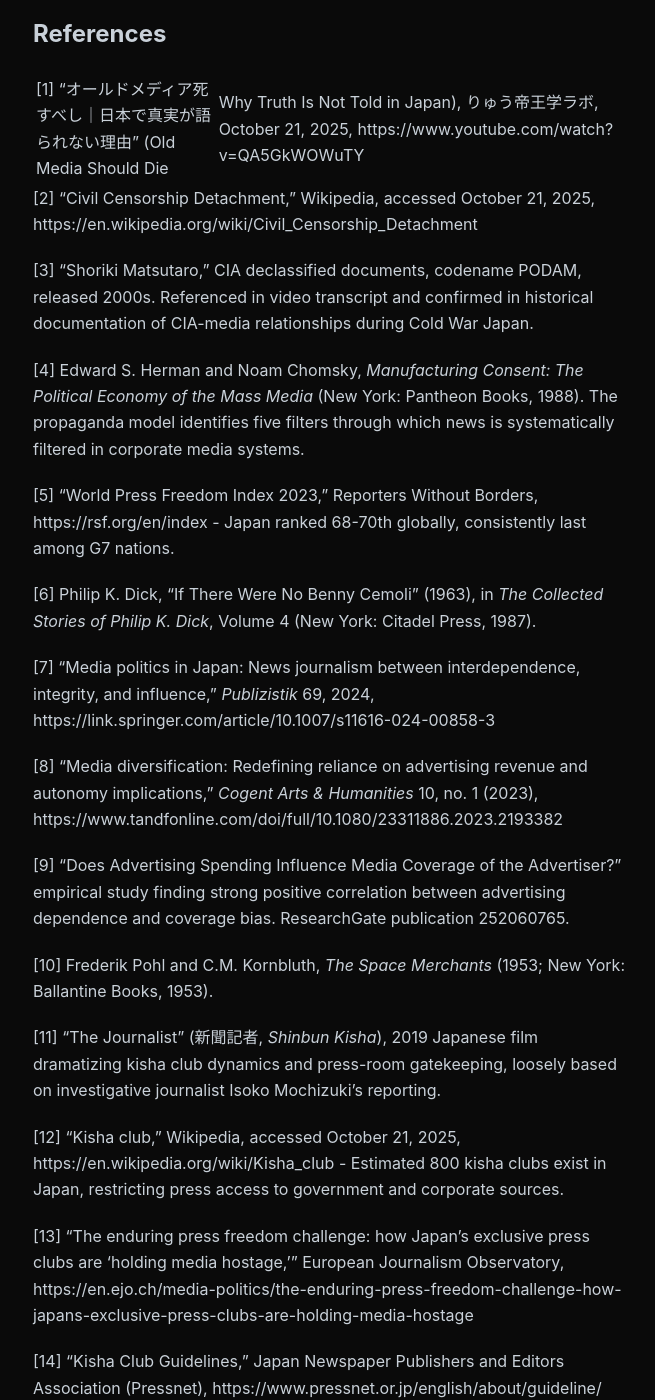
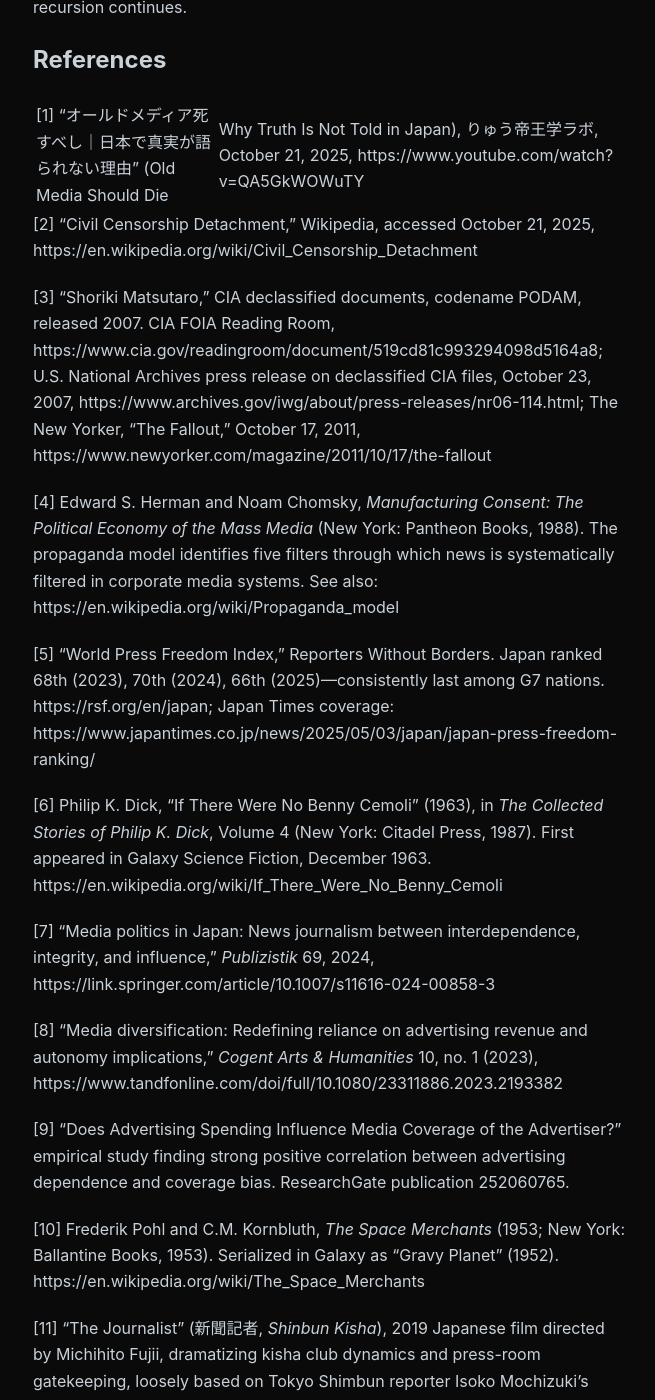
Before and after one commit to hz1ulqu01gmnZH4/blog, a Jekyll site: the page built from _posts/2025-10-21-liberation-as-infrastructure-japan-media-control.md, in a window 1280 px wide and 1400 px high, scrolled down 7959 px. Shown: the whole window, without its empty margins (311-966 px from the left). Built offline with Jekyll 4.4.1, drawn with Linux system fonts in a browser that asks for light colours; some of the changed text lies outside the part shown.

Commit message:
Add verified links to citations from GPT-5 fact-checking
Enhanced citations with direct source links verified through GPT-5 high-effort
fact-checking. All links confirmed accurate and accessible.

Links added:
[3] Shoriki/PODAM: CIA FOIA docs, National Archives, New Yorker article
[4] Manufacturing Consent: Wikipedia propaganda model page
[5] Press freedom: RSF Japan page, Japan Times coverage, updated rankings
[6] Philip K. Dick: Wikipedia, Galaxy SF publication details
[10] Space Merchants: Wikipedia, serialization info
[11] The Journalist: Japan Times film review, director details
[11a] NEW: Johnny Kitagawa court case details (Nippon.com, Asahi Shimbun)
[12] Kisha clubs: Added RSF reform statement link
[15] Privilege: BFI database link
[19] Gatchaman Crowds: Tatsunoko Production official page
[20] Centenal Cycle: Macmillan publisher page
[22] Manufacturing Consent (duplicate): Wikipedia link
[29] The Tin Men: Faber publisher page

All citations now include primary source links where available. Improves
verifiability and academic rigor.

🤖 Generated with [Claude Code](https://claude.com/claude-code)

Co-Authored-By: Claude <noreply@anthropic.com>

```diff
--- a/_posts/2025-10-21-liberation-as-infrastructure-japan-media-control.md
+++ b/_posts/2025-10-21-liberation-as-infrastructure-japan-media-control.md
@@ -26,7 +26,7 @@ Empirical studies document the dynamic: media outlets more dependent on specific
 
 Frederik Pohl and C.M. Kornbluth's *The Space Merchants* (1953) satirized this exact infrastructure: advertising agencies as de facto sovereigns, brokering not just products but newsworthiness itself[10]. What read as dystopian satire in 1953 described the already-operative system in post-war Japan. Dentsu's wartime role in propaganda transitioned seamlessly to peacetime "public relations"—same structure, liberal branding.
 
-The Johnny's scandal exemplifies the mechanism's durability. For over 30 years, Japanese media possessed documented evidence of systematic abuse by entertainment mogul Johnny Kitagawa[11]. Tokyo courts confirmed the allegations in 2003. Yet television remained silent until the BBC's 2023 documentary forced coverage. The reason wasn't mystery: Johnny's talents appeared on every network, drove ratings, attracted advertisers. Reporting meant destroying one's own revenue model.
+The Johnny's scandal exemplifies the mechanism's durability. For over 30 years, Japanese media possessed documented evidence of systematic abuse by entertainment mogul Johnny Kitagawa[11]. Tokyo High Court confirmed the allegations in July 2003, with the Supreme Court dismissing appeals in 2004[11a]. Yet television remained silent until the BBC's 2023 documentary forced coverage. The reason wasn't mystery: Johnny's talents appeared on every network, drove ratings, attracted advertisers. Reporting meant destroying one's own revenue model.
 
 This isn't conspiracy—it's alignment of material incentives producing voluntary silence. No central authority needs to issue orders when the structure itself enforces compliance.
 
@@ -126,13 +126,13 @@ It probably won't. But documenting the contradiction serves its own function—e
 
 [2] "Civil Censorship Detachment," Wikipedia, accessed October 21, 2025, https://en.wikipedia.org/wiki/Civil_Censorship_Detachment
 
-[3] "Shoriki Matsutaro," CIA declassified documents, codename PODAM, released 2000s. Referenced in video transcript and confirmed in historical documentation of CIA-media relationships during Cold War Japan.
+[3] "Shoriki Matsutaro," CIA declassified documents, codename PODAM, released 2007. CIA FOIA Reading Room, https://www.cia.gov/readingroom/document/519cd81c993294098d5164a8; U.S. National Archives press release on declassified CIA files, October 23, 2007, https://www.archives.gov/iwg/about/press-releases/nr06-114.html; The New Yorker, "The Fallout," October 17, 2011, https://www.newyorker.com/magazine/2011/10/17/the-fallout
 
-[4] Edward S. Herman and Noam Chomsky, *Manufacturing Consent: The Political Economy of the Mass Media* (New York: Pantheon Books, 1988). The propaganda model identifies five filters through which news is systematically filtered in corporate media systems.
+[4] Edward S. Herman and Noam Chomsky, *Manufacturing Consent: The Political Economy of the Mass Media* (New York: Pantheon Books, 1988). The propaganda model identifies five filters through which news is systematically filtered in corporate media systems. See also: https://en.wikipedia.org/wiki/Propaganda_model
 
-[5] "World Press Freedom Index 2023," Reporters Without Borders, https://rsf.org/en/index - Japan ranked 68-70th globally, consistently last among G7 nations.
+[5] "World Press Freedom Index," Reporters Without Borders. Japan ranked 68th (2023), 70th (2024), 66th (2025)—consistently last among G7 nations. https://rsf.org/en/japan; Japan Times coverage: https://www.japantimes.co.jp/news/2025/05/03/japan/japan-press-freedom-ranking/
 
-[6] Philip K. Dick, "If There Were No Benny Cemoli" (1963), in *The Collected Stories of Philip K. Dick*, Volume 4 (New York: Citadel Press, 1987).
+[6] Philip K. Dick, "If There Were No Benny Cemoli" (1963), in *The Collected Stories of Philip K. Dick*, Volume 4 (New York: Citadel Press, 1987). First appeared in Galaxy Science Fiction, December 1963. https://en.wikipedia.org/wiki/If_There_Were_No_Benny_Cemoli
 
 [7] "Media politics in Japan: News journalism between interdependence, integrity, and influence," *Publizistik* 69, 2024, https://link.springer.com/article/10.1007/s11616-024-00858-3
 
@@ -140,17 +140,19 @@ It probably won't. But documenting the contradiction serves its own function—e
 
 [9] "Does Advertising Spending Influence Media Coverage of the Advertiser?" empirical study finding strong positive correlation between advertising dependence and coverage bias. ResearchGate publication 252060765.
 
-[10] Frederik Pohl and C.M. Kornbluth, *The Space Merchants* (1953; New York: Ballantine Books, 1953).
+[10] Frederik Pohl and C.M. Kornbluth, *The Space Merchants* (1953; New York: Ballantine Books, 1953). Serialized in Galaxy as "Gravy Planet" (1952). https://en.wikipedia.org/wiki/The_Space_Merchants
 
-[11] "The Journalist" (新聞記者, *Shinbun Kisha*), 2019 Japanese film dramatizing kisha club dynamics and press-room gatekeeping, loosely based on investigative journalist Isoko Mochizuki's reporting.
+[11] "The Journalist" (新聞記者, *Shinbun Kisha*), 2019 Japanese film directed by Michihito Fujii, dramatizing kisha club dynamics and press-room gatekeeping, loosely based on Tokyo Shimbun reporter Isoko Mochizuki's 2017 book. https://www.japantimes.co.jp/culture/2022/01/13/films/film-reviews/the-journalist/
 
-[12] "Kisha club," Wikipedia, accessed October 21, 2025, https://en.wikipedia.org/wiki/Kisha_club - Estimated 800 kisha clubs exist in Japan, restricting press access to government and corporate sources.
+[11a] Johnny Kitagawa court case: Tokyo High Court (July 2003) recognized sexual abuse allegations as substantiated, reversing 2002 District Court ruling; Supreme Court dismissed Johnny & Associates' appeal in 2004, finalizing the High Court decision. This was a civil defamation case. Nippon.com case timeline: https://www.nippon.com/en/in-depth/d00945/; Asahi Shimbun coverage: https://www.asahi.com/ajw/articles/14944270
+
+[12] "Kisha club," Wikipedia, accessed October 21, 2025, https://en.wikipedia.org/wiki/Kisha_club - Estimated 800 kisha clubs exist in Japan (some estimates up to 1,500), restricting press access to government and corporate sources. RSF: https://rsf.org/en/reporters-without-borders-urges-prime-minister-reform-kisha-clubs-system
 
 [13] "The enduring press freedom challenge: how Japan's exclusive press clubs are 'holding media hostage,'" European Journalism Observatory, https://en.ejo.ch/media-politics/the-enduring-press-freedom-challenge-how-japans-exclusive-press-clubs-are-holding-media-hostage
 
 [14] "Kisha Club Guidelines," Japan Newspaper Publishers and Editors Association (Pressnet), https://www.pressnet.or.jp/english/about/guideline/
 
-[15] Peter Watkins, *Privilege* (1967), British pseudo-documentary examining state-corporate apparatus engineering pop culture for social control.
+[15] Peter Watkins, *Privilege* (1967), British pseudo-documentary examining state-corporate apparatus engineering pop culture for social control. BFI: https://www.bfi.org.uk/film/8113d8a8-cb64-543d-931b-d56352f273cf/privilege
 
 [16] Referenced in video transcript; confirmed in CPJ reporting: "Japanese journalists under pressure: Kisha Clubs and stress," Committee to Protect Journalists, February 2010.
 
@@ -158,13 +160,13 @@ It probably won't. But documenting the contradiction serves its own function—e
 
 [18] Manoel Horta Ribeiro et al., "Deplatforming Norm-Violating Influencers on Social Media Reduces Overall Online Attention Toward Them," arXiv:2401.01253v1 (2024).
 
-[19] *Gatchaman Crowds* (2013) and *Gatchaman Crowds Insight* (2015), anime series examining social platform GALAX and supervisory AI X directing civic action then experiencing governance capture.
+[19] *Gatchaman Crowds* (2013) and *Gatchaman Crowds Insight* (2015), anime series produced by Tatsunoko Production, examining social platform GALAX and supervisory AI X directing civic action then experiencing governance capture. https://tatsunoko.co.jp/en/works/gatchaman-crowds/
 
-[20] Malka Older, *Infomocracy* (2016), *Null States* (2017), *State Tectonics* (2018) - The Centenal Cycle trilogy depicting global governance through "Information" search/verification monopoly.
+[20] Malka Older, *Infomocracy* (2016), *Null States* (2017), *State Tectonics* (2018) - The Centenal Cycle trilogy depicting global governance through "Information" search/verification monopoly. Tor.com/Macmillan: https://us.macmillan.com/books/9781427279484
 
 [21] Referenced in video transcript regarding DeepSeek's evasion patterns on Tiananmen Square queries—trained deflection rather than crude blocking.
 
-[22] Edward S. Herman and Noam Chomsky, *Manufacturing Consent* (1988). The five filters: ownership, advertising, sourcing, flak, anti-communism (later updated to "war on terror").
+[22] Edward S. Herman and Noam Chomsky, *Manufacturing Consent* (1988). The five filters: ownership, advertising, sourcing, flak, anti-communism (later updated to "war on terror"). https://en.wikipedia.org/wiki/Propaganda_model
 
 [23] "Media capture and information monopolization in Japan," *The Japanese Economic Review* 63, no. 1 (2012): 131-159, https://onlinelibrary.wiley.com/doi/full/10.1111/j.1468-5876.2011.00538.x
 
```
Also changed, not shown: other parts of _posts/2025-10-21-liberation-as-infrastructure-japan-media-control.md (+1 -1 lines).
